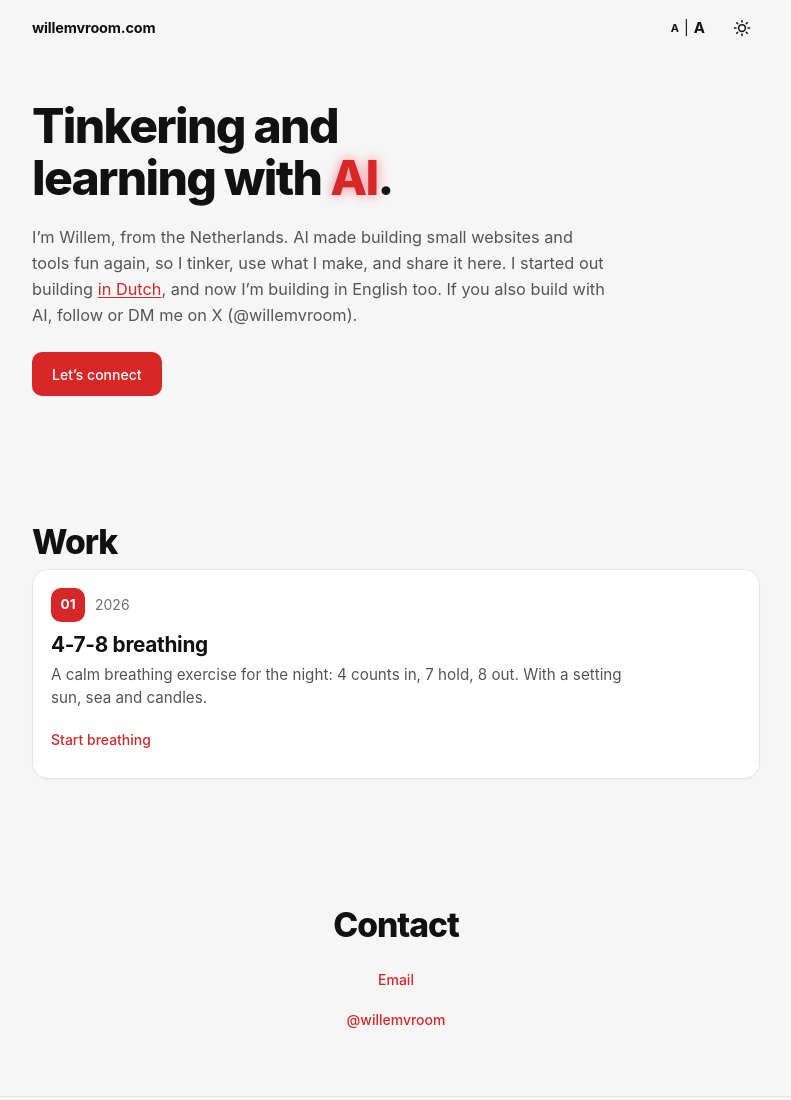
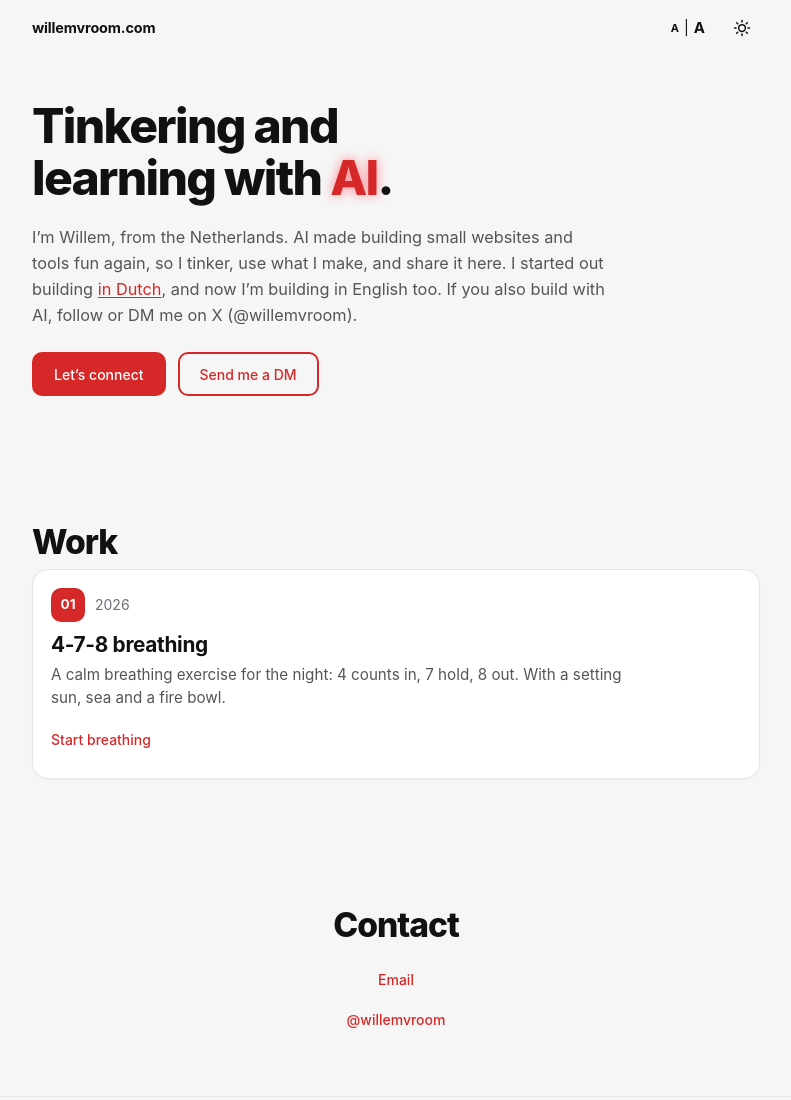
Before and after one commit to WillyWortel1/willemvroom-com, a plain HTML site: page index.html in a window 1280 px wide. Shown: the top 1100 px of the page, without its empty margins (244-1035 px from the left). Drawn offline with Linux system fonts and the light colour scheme.

Commit message:
Fix breathing card text and add a Send me a DM button next to Let's connect

```diff
--- a/index.html
+++ b/index.html
@@ -10,7 +10,7 @@
 <link rel="icon" type="image/svg+xml" href="/favicon.svg">
 <script src="/textsize.js?v=4"></script>
 <link rel="stylesheet" href="/styles.css?v=20261115-nofonts">
-<link rel="stylesheet" href="/site.css?v=20261125-nl2">
+<link rel="stylesheet" href="/site.css?v=20261125-dm">
 <meta property="og:type" content="website">
 <meta property="og:locale" content="en_US">
 <meta property="og:site_name" content="Willem Vroom">
@@ -32,7 +32,10 @@
 <div class="lg:col-span-8">
 <h1 class="rise max-w-xl font-display text-2xl leading-snug text-fg">Tinkering and learning with <span class="dot ai-glow">AI</span>.</h1>
 <p class="rise rise-4 mt-5 max-w-xl text-base text-muted">I’m Willem, from the Netherlands. AI made building small websites and tools fun again, so I tinker, use what I make, and share it here. I started out building <a href="https://willemvroom.nl/" class="link-line" target="_blank" rel="noopener" hreflang="nl">in Dutch</a>, and now I’m building in English too. If you also build with AI, follow or DM me on X (@willemvroom).</p>
-<a href="https://x.com/willemvroom" class="connect-btn press rise rise-4" target="_blank" rel="noopener" aria-label="Let’s connect on X, opens in a new tab">Let’s connect</a>
+<div class="connect-row rise rise-4">
+<a href="https://x.com/willemvroom" class="connect-btn press" target="_blank" rel="noopener" aria-label="Let’s connect on X, opens in a new tab">Let’s connect</a>
+<a href="https://x.com/messages/compose?recipient_id=60921481" class="connect-btn-secondary press" target="_blank" rel="noopener" aria-label="Send me a DM on X, opens in a new tab">Send me a DM</a>
+</div>
 </div>
 </section>
 
@@ -42,7 +45,7 @@
 <article class="grid gap-4 border-b border-line py-8 sm:grid-cols-12 sm:gap-6 sm:py-10" aria-labelledby="work-1">
 <div class="flex items-baseline justify-between sm:col-span-2 sm:block"><p class="werk-nr font-display text-2xl leading-none">01</p><p class="mt-2 text-sm text-subtle">2026</p></div>
 <div class="sm:col-span-7"><h3 id="work-1" class="font-display text-3xl leading-tight font-medium tracking-tight">4-7-8 breathing</h3>
-<p class="mt-3 max-w-xl text-base text-muted">A calm breathing exercise for the night: 4 counts in, 7 hold, 8 out. With a setting sun, sea and candles.</p></div>
+<p class="mt-3 max-w-xl text-base text-muted">A calm breathing exercise for the night: 4 counts in, 7 hold, 8 out. With a setting sun, sea and a fire bowl.</p></div>
 <div class="sm:col-span-3 sm:text-right"><a href="/breathing/" aria-label="4-7-8 breathing: Start breathing" class="link-line press inline-flex min-h-11 items-center gap-2 text-sm font-medium">Start breathing</a></div>
 </article>
 </div>
--- a/site.css
+++ b/site.css
@@ -93,11 +93,14 @@ html.dark{--color-subtle-text:#a1a1aa;--accent:#e64545}
 /* Text-size control is in the HTML; hide it when scripts cannot run it */
 @media (scripting:none){#ts{visibility:hidden}}
 
-/* Homepage Let’s connect button */
-a.connect-btn{display:inline-flex;align-items:center;justify-content:center;min-height:44px;padding:0 20px;margin-top:1.5rem;background:#d62828;color:#fff;font-size:.875rem;font-weight:500;border-radius:10px;text-decoration:none;-webkit-tap-highlight-color:transparent}
-html.dark a.connect-btn{background:#d62828;color:#fff}
-@media (hover:hover){a.connect-btn:hover{opacity:.7}}
-a.connect-btn:focus-visible{outline:3px solid #ff2a3a;outline-offset:2px}
+/* Homepage connect buttons */
+.connect-row{display:flex;flex-wrap:wrap;align-items:center;gap:12px;margin-top:1.5rem}
+a.connect-btn,a.connect-btn-secondary{display:inline-flex;align-items:center;justify-content:center;box-sizing:border-box;min-height:44px;padding:0 20px;font-size:.875rem;font-weight:500;border-radius:10px;text-decoration:none;-webkit-tap-highlight-color:transparent}
+a.connect-btn{background:#d62828;color:#fff;border:2px solid #d62828}
+html.dark a.connect-btn{background:#d62828;color:#fff;border-color:#d62828}
+a.connect-btn-secondary{background:transparent;color:var(--accent);border:2px solid var(--accent)}
+@media (hover:hover){a.connect-btn:hover,a.connect-btn-secondary:hover{opacity:.7}}
+a.connect-btn:focus-visible,a.connect-btn-secondary:focus-visible{outline:3px solid #ff2a3a;outline-offset:2px}
 
 /* In-hero text link to the Dutch site */
 #inhoud>section:first-child a.link-line{color:var(--accent);text-decoration:underline;text-underline-offset:.15em;text-decoration-thickness:1px}
```
